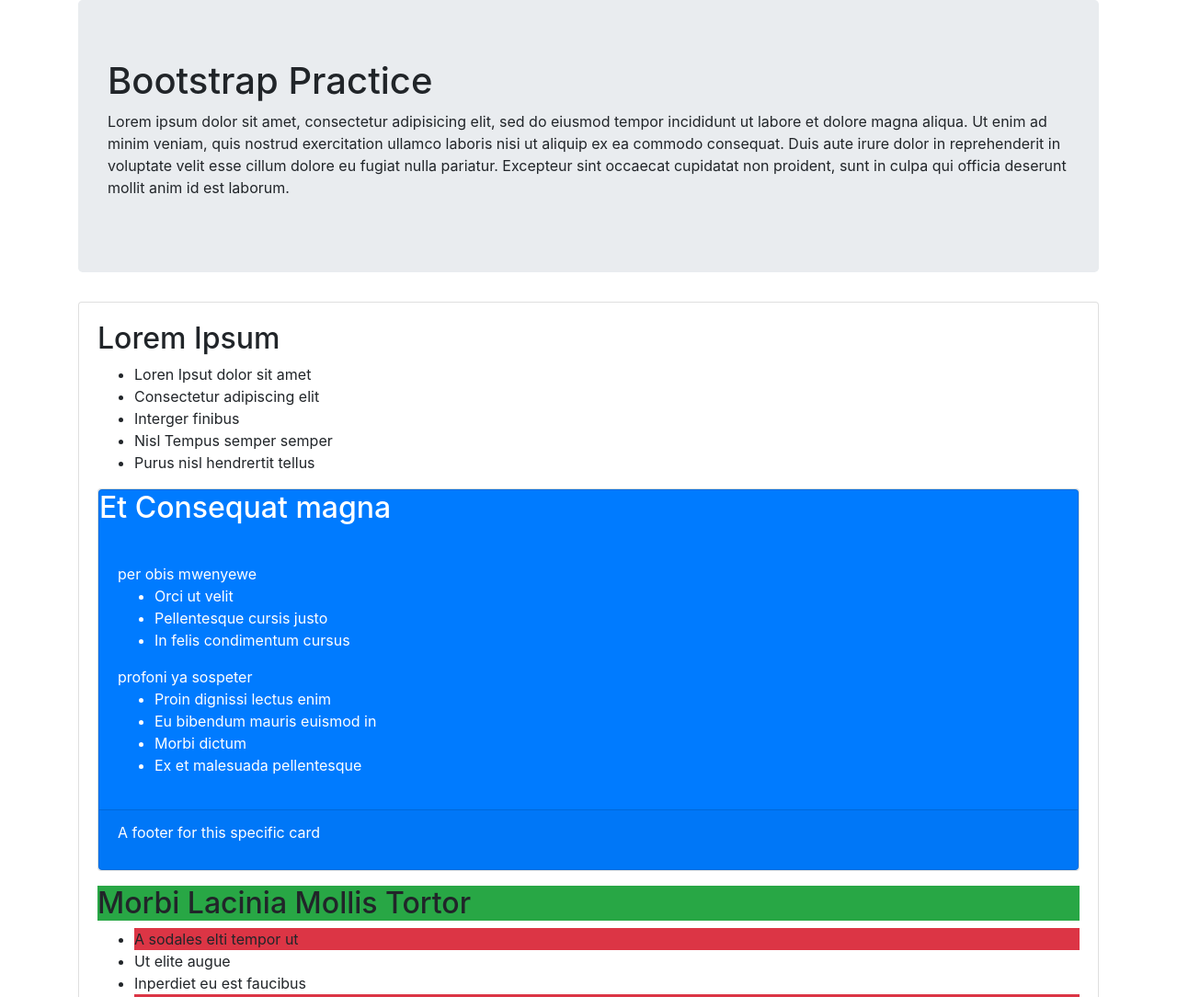
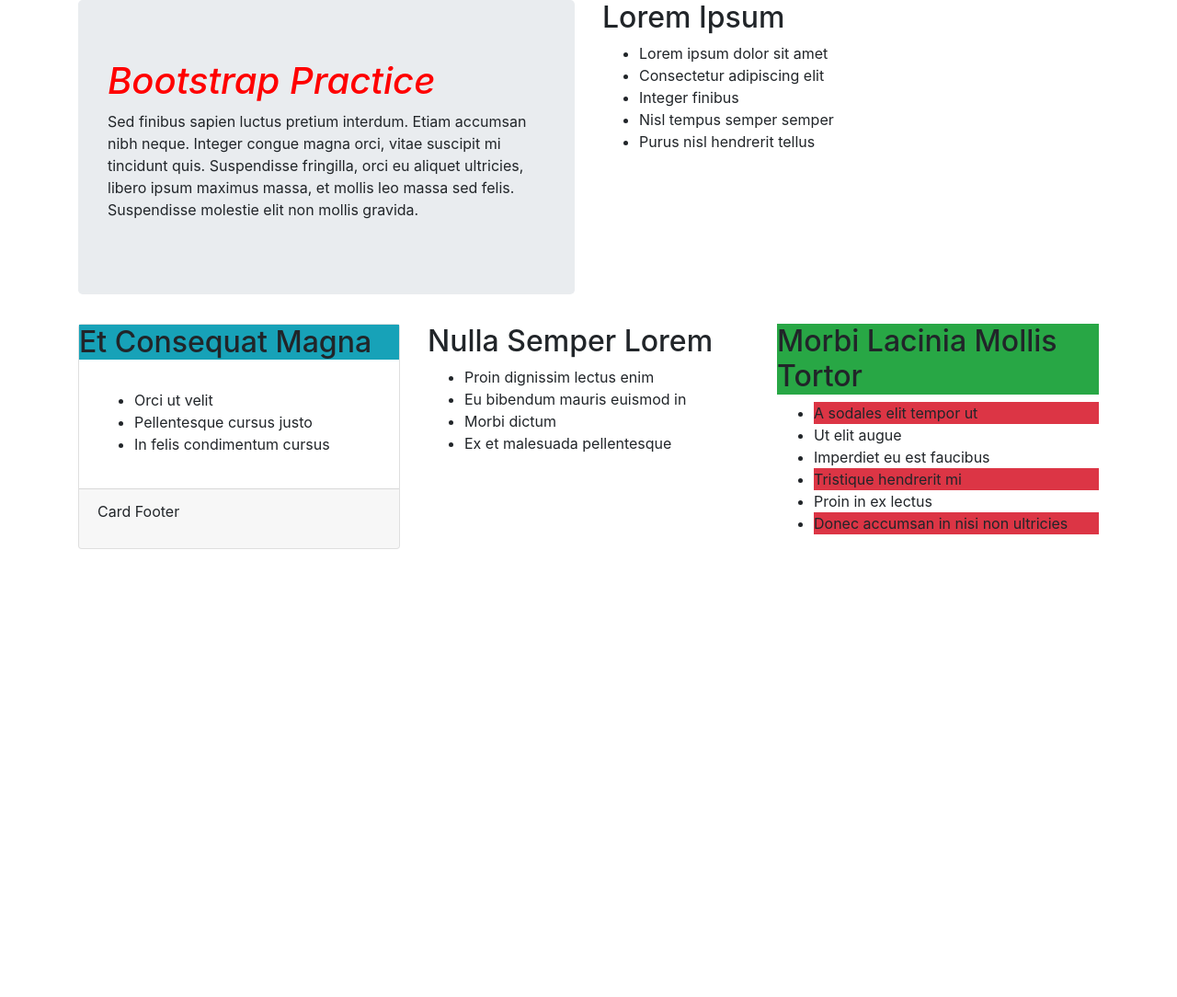
Before and after one commit to SospeterKungu/bootstrap-practice, a plain HTML site: page index.html in a window 1280 px wide. Shown: the top 1084 px of the page at 92% size. After the commit the page ends 800 px from the top, so only its background shows below. Drawn offline with Linux system fonts and the light colour scheme.

Commit message:
added bootstrap grid system to the body of the webpage with rows, then columns in a row and placed the 5parts of the webpage into the rows and columns

```diff
--- /dev/null
+++ b/css/styles.css
@@ -0,0 +1,4 @@
+h1 {
+  color: red;
+  font-style: italic;
+}
--- a/index.html
+++ b/index.html
@@ -4,58 +4,66 @@
     <meta charset="utf-8">
     <title>Bootstrap Practice</title>
     <link rel="stylesheet" href="css/bootstrap.css" type="text/css">
+    <link rel="stylesheet" href="css/styles.css">
   </head>
   <body>
     <div class="container">
+        <div class="row">
+          <div class="col-md-6">
             <div class="jumbotron">
               <h1>Bootstrap Practice</h1>
-        <p>Lorem ipsum dolor sit amet, consectetur adipisicing elit, sed do eiusmod tempor incididunt ut labore et dolore magna aliqua. Ut enim ad minim veniam, quis nostrud exercitation ullamco laboris nisi ut aliquip ex ea commodo consequat. Duis aute irure dolor in reprehenderit in voluptate velit esse cillum dolore eu fugiat nulla pariatur. Excepteur sint occaecat cupidatat non proident, sunt in culpa qui officia deserunt mollit anim id est laborum.
-        </p>
+              <p>Sed finibus sapien luctus pretium interdum. Etiam accumsan nibh neque. Integer congue magna orci, vitae suscipit mi tincidunt quis. Suspendisse fringilla, orci eu aliquet ultricies, libero ipsum maximus massa, et mollis leo massa sed felis. Suspendisse molestie elit non mollis gravida.</p>
             </div>
-      <div class="card">
-        <div class="card-body">
+          </div>
+          <div class="col-md-6">
+            <div class="well">
               <h2>Lorem Ipsum</h2>
               <ul>
-            <li>Loren Ipsut dolor sit amet</li>
+                <li>Lorem ipsum dolor sit amet</li>
                 <li>Consectetur adipiscing elit</li>
-            <li>Interger finibus</li>
-            <li>Nisl Tempus semper semper</li>
-            <li>Purus nisl hendrertit tellus</li>
+                <li>Integer finibus</li>
+                <li>Nisl tempus semper semper</li>
+                <li>Purus nisl hendrerit tellus</li>
               </ul>
-          <div class="card">
-            <div class="card bg-primary text-white">
-              <div class="card-title">
-                <h2>Et Consequat magna</h2>
+            </div>
+          </div>
+        </div>
+        <div class="row">
+          <div class="col-md-4">
+            <div class="card card-info">
+              <div class="card-heading">
+                <h2 class="card-title bg-info">Et Consequat Magna</h2>
               </div>
               <div class="card-body">
-                per obis mwenyewe
                 <ul>
-                  <li>Orci ut velit </li>
-                  <li>Pellentesque cursis justo</li>
+                  <li>Orci ut velit</li>
+                  <li>Pellentesque cursus justo</li>
                   <li>In felis condimentum cursus</li>
                 </ul>
-                profoni ya sospeter
+              </div>
+              <div class="card-footer">
+                <p>Card Footer</p>
+              </div>
+            </div>
+          </div>
+          <div class="col-md-4">
+            <h2>Nulla Semper Lorem</h2>
             <ul>
-                  <li>Proin dignissi lectus enim</li>
+              <li>Proin dignissim lectus enim</li>
               <li>Eu bibendum mauris euismod in</li>
               <li>Morbi dictum</li>
               <li>Ex et malesuada pellentesque</li>
             </ul>
           </div>
-              <div class="card-footer">
-                <p>A footer for this specific card</p>
-              </div>
-            </div>
-          </div>
-          <p></p>
+          <div class="col-md-4">
             <h2 class="bg-success">Morbi Lacinia Mollis Tortor</h2>
             <ul>
-            <li class="bg-danger">A sodales elti tempor ut</li>
-            <li>Ut elite augue</li>
-            <li>Inperdiet eu est faucibus</li>
+              <li class="bg-danger">A sodales elit tempor ut</li>
+              <li>Ut elit augue</li>
+              <li>Imperdiet eu est faucibus</li>
               <li class="bg-danger">Tristique hendrerit mi</li>
-            <li>Pron in ex lectus</li>
-            <li class="bg-danger">Donec accumsan in nisi non ultircies</li>
+              <li>Proin in ex lectus</li>
+              <li class="bg-danger">Donec accumsan in nisi non ultricies</li>
             </ul>
           </div>
         </div>
```
Lines whose indentation alone changed are shown as unchanged.
